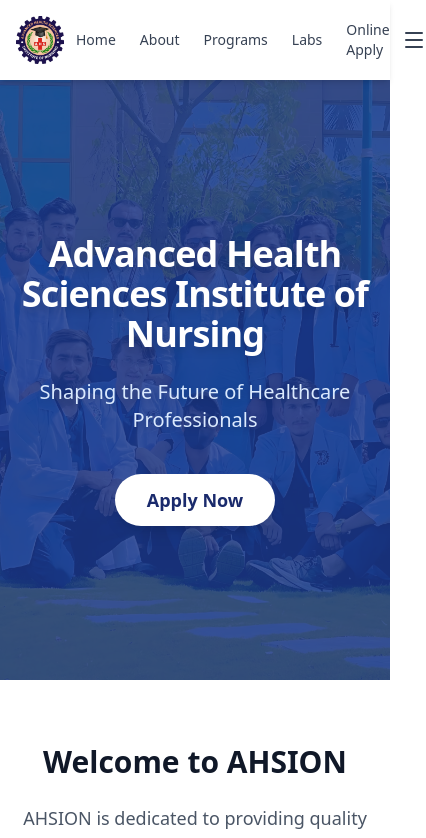
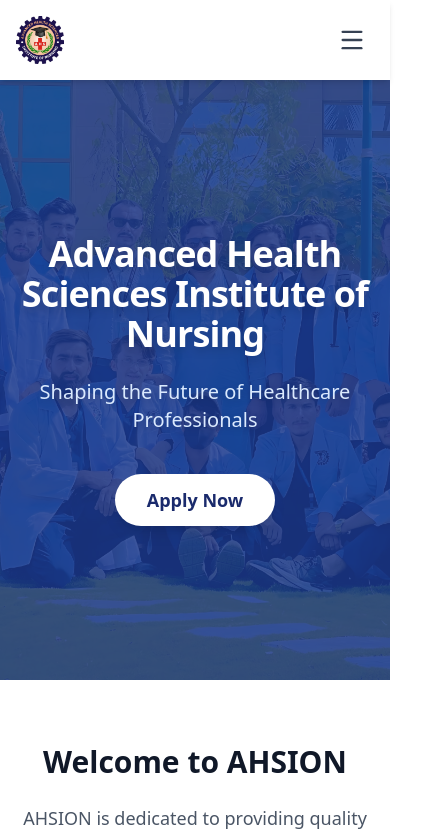
Before and after one commit to AHSANKHAN1999/ahsion-website, a Next.js app: page / in a window 390 px wide. Shown: the top 838 px of the page, 426 px wide, since content can reach past the window. Built offline with nearby package versions, Linux system fonts and the light colour scheme.

Commit message:
Fix navbar layout

```diff
--- a/src/components/Navbar.js
+++ b/src/components/Navbar.js
@@ -9,10 +9,13 @@ export default function Navbar() {
   const [isOpen, setIsOpen] = useState(false);
   const [isAboutHovered, setIsAboutHovered] = useState(false);
   const [openDropdown, setOpenDropdown] = useState(null);
+
   return (
     <nav className="bg-white shadow-md sticky top-0 z-50">
       <div className="max-w-7xl mx-auto px-4 sm:px-6 lg:px-8">
-        <div className="flex justify-between h-20">
+        <div className="flex justify-between items-center h-20">
+
+          {/* --- LEFT SIDE: LOGO --- */}
           <div className="flex-shrink-0 flex items-center">
             <Link href="/" className="flex items-center gap-2">
               <div className="relative w-12 h-12">
@@ -23,32 +26,34 @@ export default function Navbar() {
                   className="object-contain"
                 />
               </div>
-              {/* 'hidden' laga diya taake mobile par gayab ho jaye */}
-              <span className="hidden md:block font-semibold text-lg text-black leading-tight">
+              {/* Text sirf Laptop (lg) par dikhega, Tablet/Mobile par hidden hai */}
+              <span className="hidden lg:block font-semibold text-lg text-black leading-tight">
                 Advanced Health Sciences <br />
                 Institute of Nursing
               </span>
             </Link>
           </div>
 
+          {/* --- MIDDLE: DESKTOP MENU (Links) --- */}
+          {/* CHANGE: 'md:flex' ko 'lg:flex' kar diya taake Tablet par bhi hidden rahe */}
+          <div className="hidden lg:flex items-center h-full gap-4">
             {siteData.navigation.map((item) => (
               <div
                 key={item.label}
-    className="relative h-full"
+                className="relative h-full flex items-center"
                 onMouseEnter={() => item.sub_navigation && setIsAboutHovered(true)}
                 onMouseLeave={() => item.sub_navigation && setIsAboutHovered(false)}
               >
-    {/* Yeh Main Link Hai (Jaise About Us) */}
                 <Link
                   href={item.link}
-      className="text-gray-700 hover:text-primary px-3 py-2 rounded-md text-sm font-medium transition-colors block h-full flex items-center"
+                  className="text-gray-700 hover:text-primary px-3 py-2 rounded-md text-sm font-medium transition-colors"
                 >
                   {item.label}
                 </Link>
 
-    {/* Yeh Dropdown Menu Hai Jo Mouse Over Par Dikhega */}
+                {/* Desktop Dropdown */}
                 {item.sub_navigation && isAboutHovered && (
-      <div className="absolute left-0 mt-0 w-48 rounded-md shadow-lg bg-white ring-1 ring-black ring-opacity-5 focus:outline-none">
+                  <div className="absolute top-full left-0 mt-0 w-48 rounded-md shadow-lg bg-white ring-1 ring-black ring-opacity-5 focus:outline-none">
                     <div className="py-1">
                       {item.sub_navigation.map((subItem) => (
                         <Link
@@ -65,54 +70,53 @@ export default function Navbar() {
                 )}
               </div>
             ))}
+          </div>
 
-          <div className="flex items-center md:hidden">
+          {/* --- RIGHT SIDE: MOBILE/TABLET MENU BUTTON --- */}
+          {/* CHANGE: 'md:hidden' ko 'lg:hidden' kar diya taake Tablet par bhi Button aye */}
+          <div className="flex items-center lg:hidden">
             <button
               onClick={() => setIsOpen(!isOpen)}
-              className="text-gray-700 hover:text-primary focus:outline-none"
+              className="text-gray-700 hover:text-primary focus:outline-none p-2"
             >
-              {isOpen ? <X size={24} /> : <Menu size={24} />}
+              {isOpen ? <X size={28} /> : <Menu size={28} />}
             </button>
           </div>
         </div>
       </div>
 
-      {/* Mobile Menu */}
+      {/* --- MOBILE MENU LIST (Opens when button clicked) --- */}
       {isOpen && (
-  <div className="md:hidden bg-white shadow-lg">
-    <div className="px-2 pt-2 pb-3 space-y-1 sm:px-3">
-
+        <div className="lg:hidden bg-white shadow-lg border-t">
+          <div className="px-4 pt-2 pb-4 space-y-1">
             {siteData.navigation.map((item) => (
               <div key={item.label}>
-          {/* A. Agar Sub-Navigation hai, toh Button Banayen */}
                 {item.sub_navigation ? (
                   <button
-              onClick={() => setOpenDropdown(openDropdown === item.label ? null : item.label)} // Click par kholo/band karo
-              className="w-full text-left text-gray-700 hover:text-primary hover:bg-gray-50 px-3 py-2 rounded-md text-base font-medium flex justify-between items-center"
+                    onClick={() => setOpenDropdown(openDropdown === item.label ? null : item.label)}
+                    className="w-full text-left text-gray-700 hover:text-primary hover:bg-gray-50 px-3 py-3 rounded-md text-base font-medium flex justify-between items-center"
                   >
                     {item.label}
-              {/* Dropdown Icon */}
                     <span>{openDropdown === item.label ? '▲' : '▼'}</span>
                   </button>
                 ) : (
-            /* B. Agar Sub-Navigation nahi hai, toh Seedha Link Banayen */
                   <Link
                     href={item.link}
                     onClick={() => setIsOpen(false)}
-              className="block text-gray-700 hover:text-primary hover:bg-gray-50 px-3 py-2 rounded-md text-base font-medium"
+                    className="block text-gray-700 hover:text-primary hover:bg-gray-50 px-3 py-3 rounded-md text-base font-medium"
                   >
                     {item.label}
                   </Link>
                 )}
 
-          {/* C. Sub-Links ko Display Karein agar Khula Ho */}
+                {/* Mobile Dropdown Items */}
                 {item.sub_navigation && openDropdown === item.label && (
-            <div className="pl-6 pt-1 pb-1 border-l ml-3 border-gray-200">
+                  <div className="pl-6 pt-1 pb-1 border-l-2 border-gray-100 ml-3">
                     {item.sub_navigation.map((subItem) => (
                       <Link
                         key={subItem.label}
                         href={subItem.link}
-                  onClick={() => setIsOpen(false)} // Link click hone par pura mobile menu band ho
+                        onClick={() => setIsOpen(false)}
                         className="block py-2 text-sm text-gray-600 hover:text-primary"
                       >
                         {subItem.label}
@@ -123,14 +127,15 @@ export default function Navbar() {
               </div>
             ))}
 
-      {/* Apply Now button yahan hoga (mobile menu ke andar) */}
+            <div className="pt-4">
                 <Link
                 href="/admissions"
                 onClick={() => setIsOpen(false)}
-        className="block bg-primary text-white text-center px-3 py-2 rounded-md text-base font-medium hover:bg-blue-800"
+                className="block bg-primary text-white text-center px-3 py-3 rounded-md text-base font-medium hover:bg-blue-800 shadow-sm"
                 >
                 Apply Now
                 </Link>
+            </div>
           </div>
         </div>
       )}
```
Lines whose indentation alone changed are shown as unchanged.
